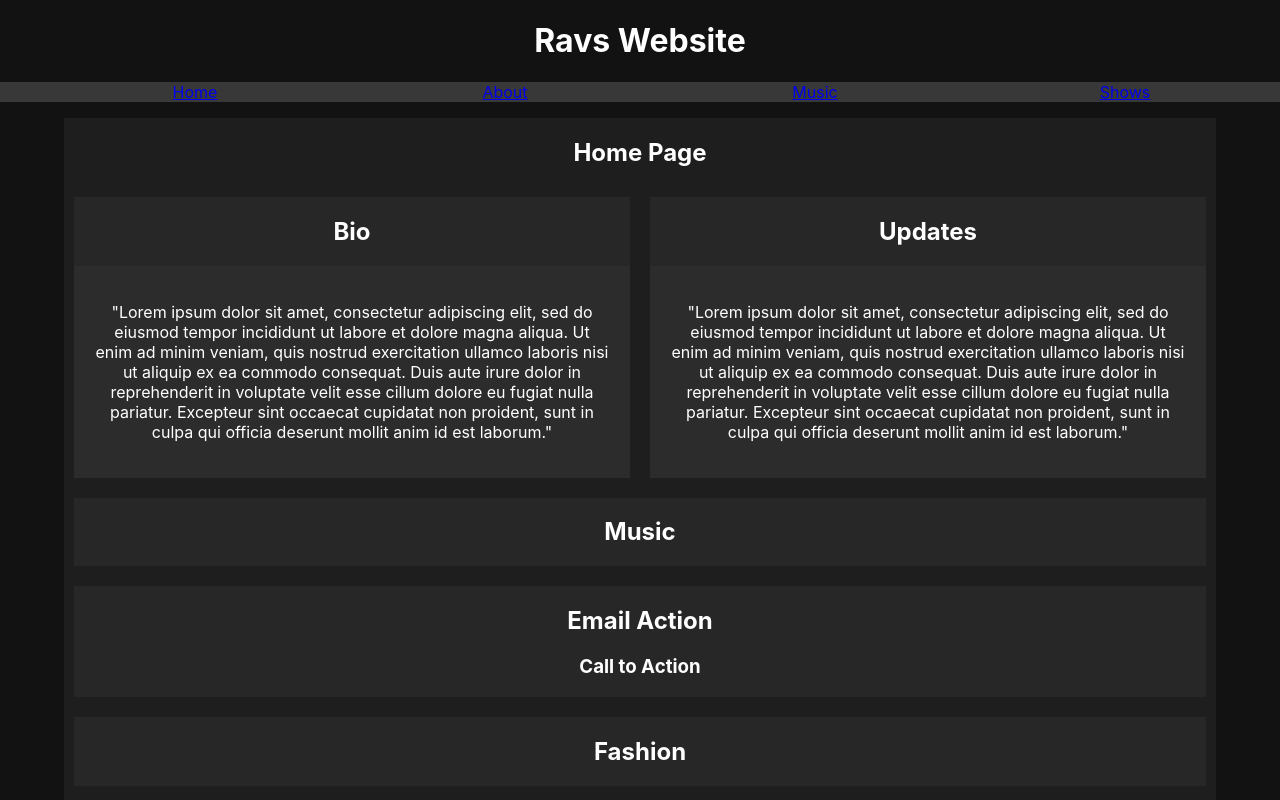
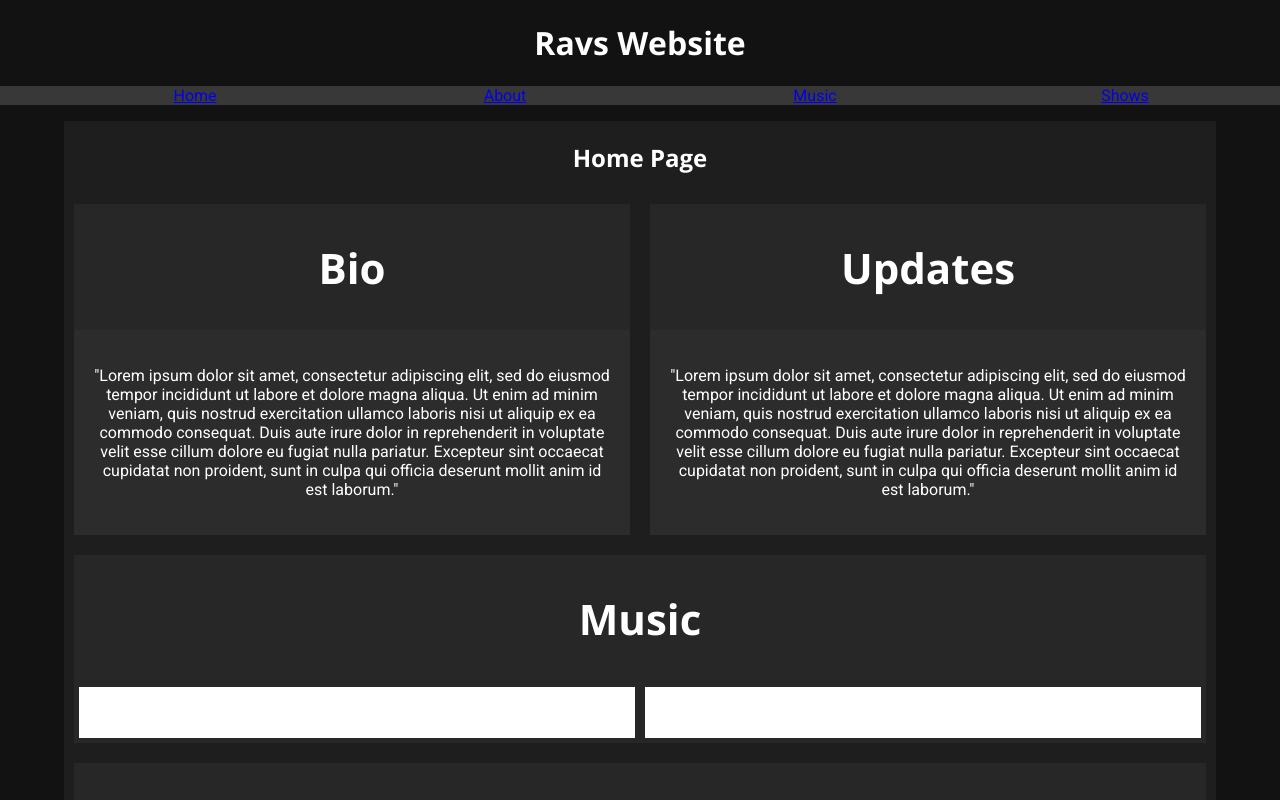
Before and after one commit to hdemos/ravs-music, a React (Create React App) app: page / in a window 1280 px wide. Shown: the top 800 px of the page. Built offline with nearby package versions, Linux system fonts and the light colour scheme.

Commit message:
add flex n fonts

```diff
--- a/public/index.html
+++ b/public/index.html
@@ -5,6 +5,7 @@
     <link rel="icon" href="%PUBLIC_URL%/favicon.ico" />
     <meta name="viewport" content="width=device-width, initial-scale=1" />
     <meta name="theme-color" content="#000000" />
+
     <meta
       name="description"
       content="Web site created using create-react-app"
@@ -24,6 +25,9 @@
       work correctly both with client-side routing and a non-root public URL.
       Learn how to configure a non-root public URL by running `npm run build`.
     -->
+  <!-- add google fonts   -->
+    <link href="https://fonts.googleapis.com/css2?family=Roboto&display=swap" rel="stylesheet">
+    <link href="https://fonts.googleapis.com/css2?family=Open+Sans:wght@700&display=swap" rel="stylesheet">
     <title>React App</title>
   </head>
   <body>
--- a/src/App.css
+++ b/src/App.css
@@ -1,4 +1,5 @@
 /*@import url('./src/utils/styles/helpers.js');*/
+
 
 :root {
   --background: #121212;
@@ -14,6 +15,9 @@
   --dp16: #363636;
   --dp24: #383838;
   --text-light: #ffffff;
+
+  --primary-text: var(--text-light);
+  --secondary-text: var(--text-light);
 }
 
 /*
@@ -25,12 +29,16 @@ disabled=38%
 */
 
 h1{
+  font-family: 'Open Sans', sans-serif;
   color: var(--text-light);
 }
 h2{
+  font-family: 'Open Sans', sans-serif;
   color: var(--text-light);
+  font-size: 42px;
 }
 h3{
+  font-family: 'Open Sans', sans-serif;
   color: var(--text-light);
 }
 h4{
@@ -39,6 +47,7 @@ h4{
 h5{
   color: var(--text-light);
 }
+
 
 ul{
   display: flex;
@@ -103,16 +112,19 @@ Link{
 
 body{
   background-color: var(--background);
+  font-family: 'Roboto', sans-serif;
+  color: var(--primary-text);
 }
+
 .main-body{
   align-items: center;
   align-content: center;
+
 }
 
 .page-content{
   display: inline-block;
   width: 90vw;
-  height: 100vh;
   background-color: var(--dp01);
 }
 
@@ -155,3 +167,9 @@ body{
 .text p{
   padding: 10px;
 }
+
+.music-square{
+  flex: 1 1 0px;
+  background-color: white;
+  margin: 5px;
+}
--- a/src/components/Home.js
+++ b/src/components/Home.js
@@ -26,6 +26,22 @@ export default class Home extends React.Component {
                     <div className="container1">
                         <div className="box-single">
                             <h2>Music</h2>
+                            <div className="container2">
+                                <div className="music-square">
+                                    <p>album</p>
+                                    {/*img*/}
+                                    <div className="hover-btn">
+                                    {/*    play btn*/}
+                                    </div>
+                                </div>
+                                <div className="music-square">
+                                    <p>album</p>
+                                    {/*img*/}
+                                    <div className="hover-btn">
+                                    {/*    play btn*/}
+                                    </div>
+                                </div>
+                            </div>
                         </div>
                     </div>
                     <div className="container1">
```
